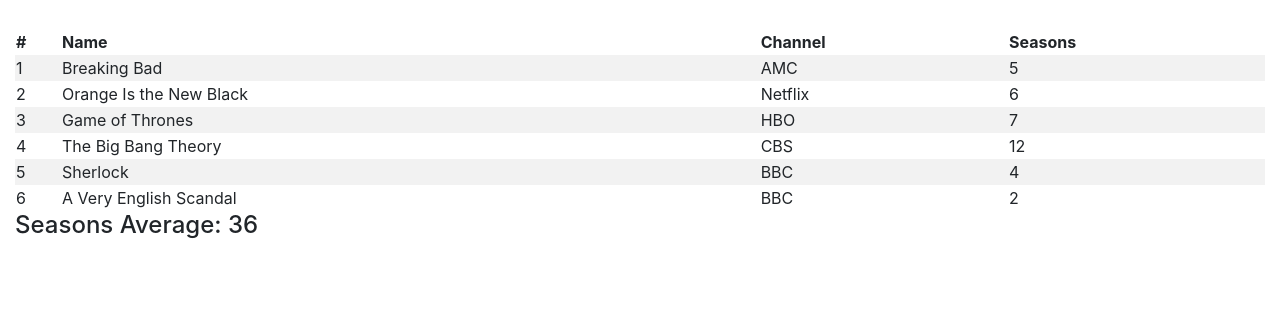
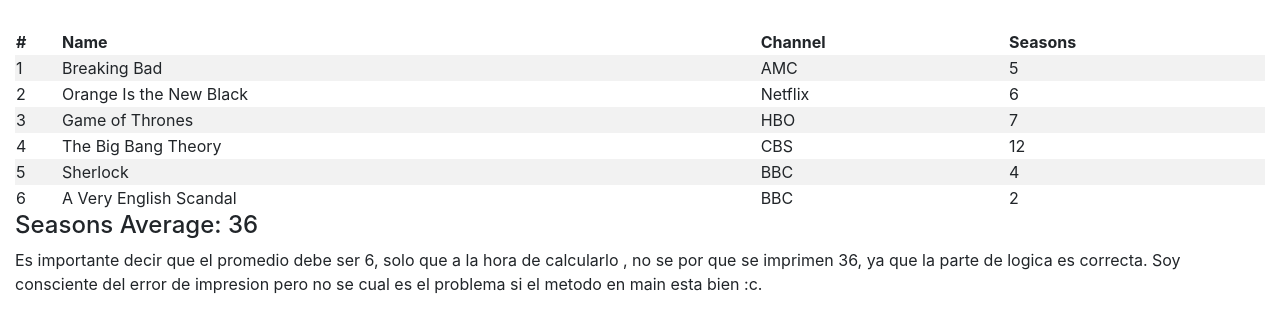
Before and after one commit to jpreyesr/TallerTypeScript1, a plain HTML site: page index.html in a window 1280 px wide. Shown: the part 89-420 px from the top of the page. Drawn offline with nearby package versions, Linux system fonts and the light colour scheme.

Commit message:
disclaimer de error

```diff
--- a/index.html
+++ b/index.html
@@ -24,6 +24,11 @@
                     <tbody id="series"></tbody>
                 </table>
                 <h4>Seasons Average: <span id="total-series"></span></h4>
+                <p>
+                    Es importante decir que el promedio debe ser 6, solo que a la hora de calcularlo
+                    , no se por que se imprimen 36, ya que la parte de logica es correcta. Soy consciente del error
+                    de impresion pero no se cual es el problema si el metodo en main esta bien :c.
+                </p>
             </div>
         </div>
     </div>
```
